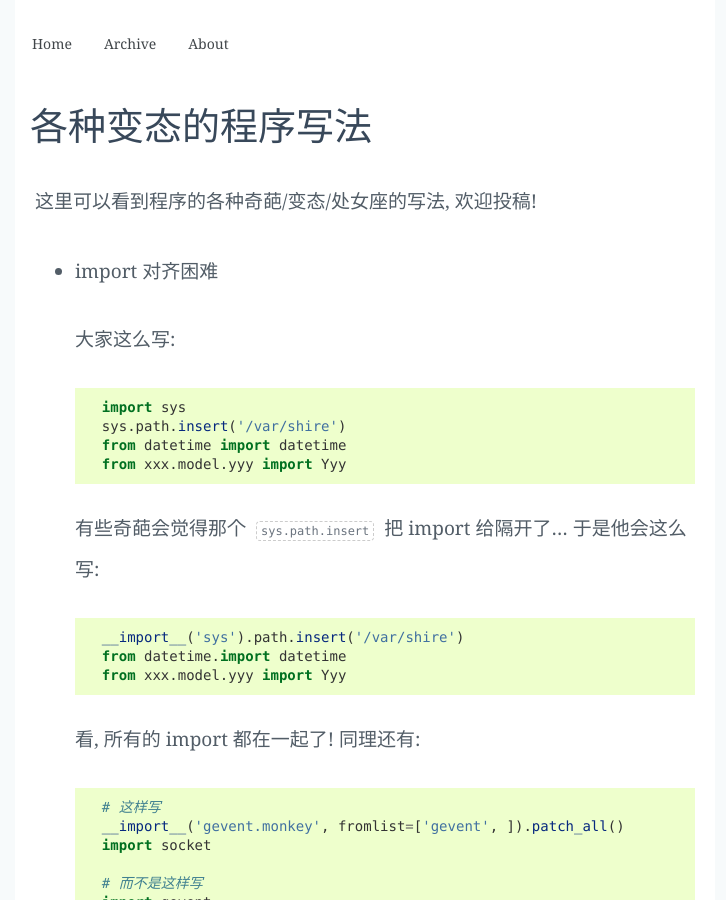
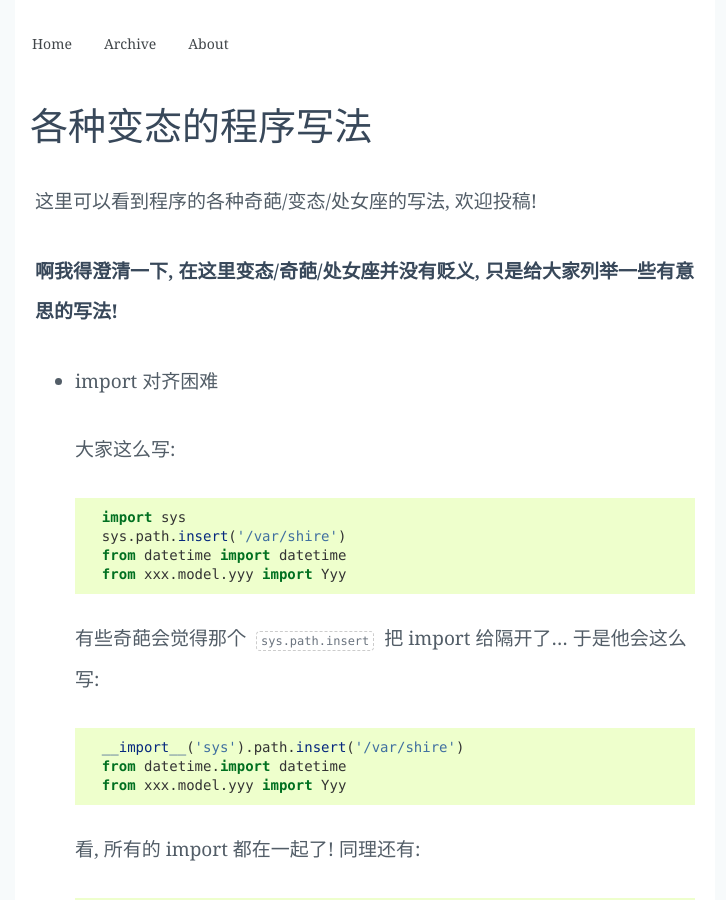
Before and after one commit to tonicmuroq/tonicmuroq.github.io, a Jekyll site: the page built from _posts/tech/2014/2014-05-19-abnormal-code.md, in a window 1280 px wide and 900 px high. Shown: the whole window, without its empty margins (275-1001 px from the left). Built offline with Jekyll 4.4.1, drawn with Linux system fonts in a browser that asks for light colours; Markdown is read by kramdown in place of the engine named in the settings.

Commit message:
加声明

```diff
--- a/_posts/tech/2014/2014-05-19-abnormal-code.md
+++ b/_posts/tech/2014/2014-05-19-abnormal-code.md
@@ -6,6 +6,8 @@ tags: abnormal tech
 ---
 
 这里可以看到程序的各种奇葩/变态/处女座的写法, 欢迎投稿!
+
+**啊我得澄清一下, 在这里变态/奇葩/处女座并没有贬义, 只是给大家列举一些有意思的写法!**
 
 * import 对齐困难
 
```
